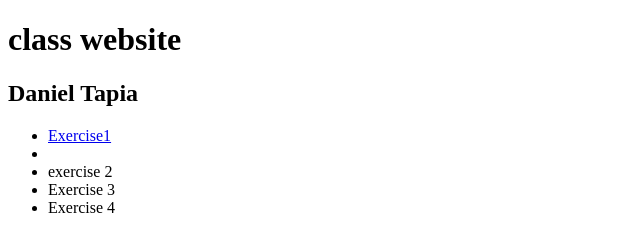
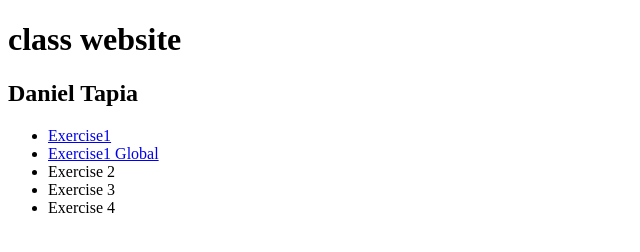
Before and after one commit to DTapia98/DanielTapiaInteractiveMedia341, a plain HTML site: page index.html in a window 1280 px wide. Shown: the whole page, without its empty margins (0-640 px from the left). Drawn offline with Linux system fonts and the light colour scheme.

Commit message:
Add files via upload

```diff
--- a/index.html
+++ b/index.html
@@ -11,12 +11,10 @@
      <h1>class website</h1>
      <h2>Daniel Tapia</h2>
     </p>
-
     <ul>
       <li><a href="Exercise1/index.html">Exercise1</a></li>
-      <li><a href="https://dtapia98.github.io/DanielTapiaInteractiveMedia341/Exercise1/index.html"></a></li>
-
-      <li>exercise 2</li>
+      <li><a href="https://dtapia98.github.io/DanielTapiaInteractiveMedia341/Exercise1/index.html"> Exercise1 Global</a></li>
+      <li>Exercise 2</li>
       <li>Exercise 3</li>
       <li>Exercise 4</li>
     </ul>
```
